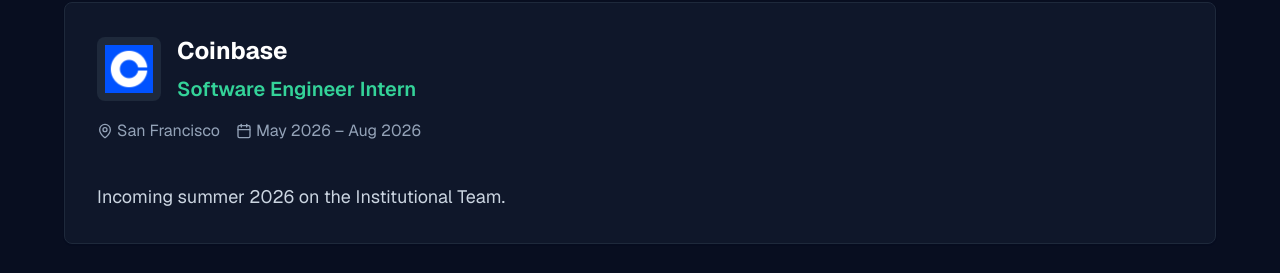
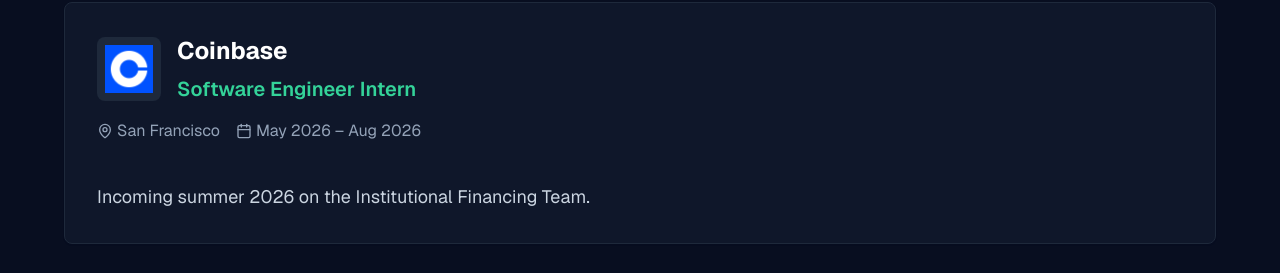
Before and after one commit to koralkulacoglu/portfolio, a Next.js app: page / in a window 1280 px wide. Shown: the part 1754-2027 px from the top of the page. Built offline with nearby package versions, Linux system fonts and the light colour scheme.

Commit message:
update Coinbase bullet point

```diff
--- a/components/experience-section.tsx
+++ b/components/experience-section.tsx
@@ -10,7 +10,7 @@
       role: "Software Engineer Intern",
       location: "San Francisco",
       period: "May 2026 – Aug 2026",
-      description: "Incoming summer 2026 on the Institutional Team.",
+      description: "Incoming summer 2026 on the Institutional Financing Team.",
       image: "/coinbase.png",
     },
     {
```
